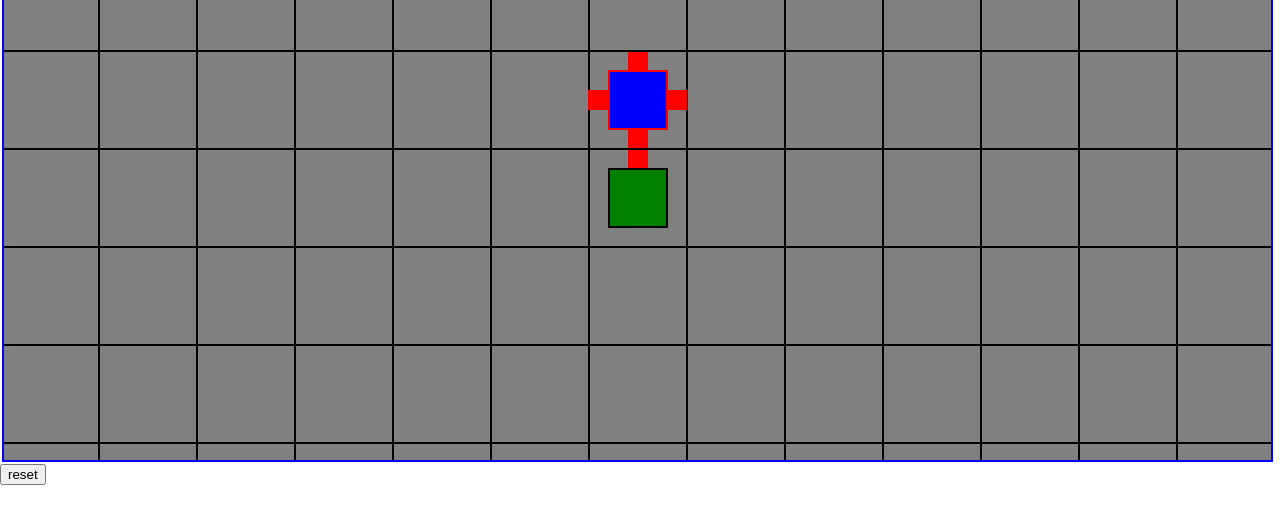
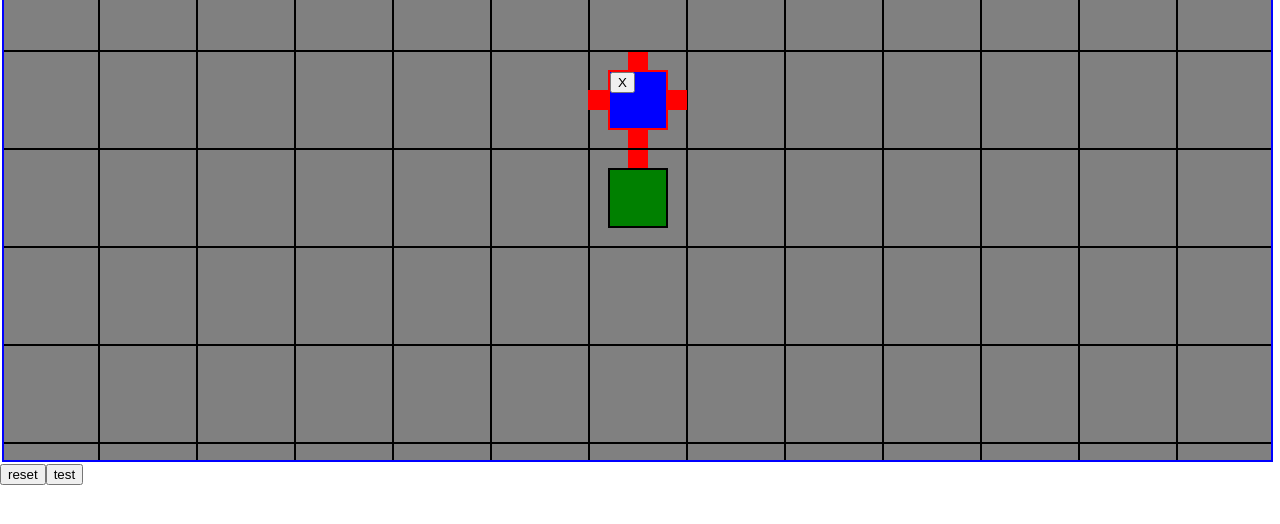
Before and after one commit to ShabanK/minecraft-room-tracker, a React (Vite) app: page / in a window 1280 px wide. Both pictures are taken after a click on the element 638 px from the left and 325 px from the top of the page. Shown: the part 264-788 px from the top of the page. Built offline with nearby package versions, Linux system fonts and the light colour scheme.

Commit message:
bug in setting selection after deleting

```diff
--- a/src/Map.jsx
+++ b/src/Map.jsx
@@ -145,8 +145,10 @@ export default function Box() {
   }
 
   function deleteBox(value) {
+    console.log(value);
     const purgeIndex = trail.findIndex((trailItem) => value === trailItem);
     const purgeTrail = trail.slice(purgeIndex);
+    console.log({ purgeTrail });
 
     setGrid(() => {
       return grid.map((rows, rowIndex) => {
@@ -161,6 +163,24 @@ export default function Box() {
         });
       });
     });
+
+    //set new trail
+    setTrail(trail.slice(0, purgeIndex));
+
+    const newTrail = trail.slice(0, purgeIndex);
+
+    //reset if trail is length 1
+    if (newTrail.length === 1) {
+      reset();
+    } else {
+      //set selection
+      const [rowIndex, colIndex] = newTrail[newTrail.length - 1].split("/");
+      console.log({ rowIndex, colIndex });
+      setCurrentSelection({
+        row: rowIndex,
+        col: colIndex,
+      });
+    }
   }
 
   function editHomeDirection(value) {
@@ -173,7 +193,7 @@ export default function Box() {
   function debug() {
     // console.log(currentSelection);
     // console.log(grid);
-    // console.log(trail);
+    console.log(trail);
   }
 
   return (
@@ -200,9 +220,7 @@ export default function Box() {
                       isCurrent={isCurrent(rowIndex, boxIndex)}
                       deleteBox={deleteBox}
                       isHome={false}
-                      value={`${rowIndex - gridRadius}/${
-                        boxIndex - gridRadius
-                      }`}
+                      value={`${rowIndex}/${boxIndex}`}
                       addRoom={addRoom}
                     />
                   )
@@ -219,6 +237,7 @@ export default function Box() {
           {mode ? "late" : "early"}
         </button> */}
         <button onClick={reset}>reset</button>
+        <button onClick={debug}>test</button>
       </div>
     </>
   );
--- a/src/RoomDiv.jsx
+++ b/src/RoomDiv.jsx
@@ -74,7 +74,18 @@ export default function RoomDiv({
               backgroundColor: listOfColors[bgcolor],
             }}
             onClick={changeBackgroundColor}
-          ></div>
+          >
+            {!isHome && (
+              <button
+                onClick={() => {
+                  console.log({ value });
+                  deleteBox(value);
+                }}
+              >
+                X
+              </button>
+            )}
+          </div>
           <div
             className="pipe"
             onClick={() => {
```
